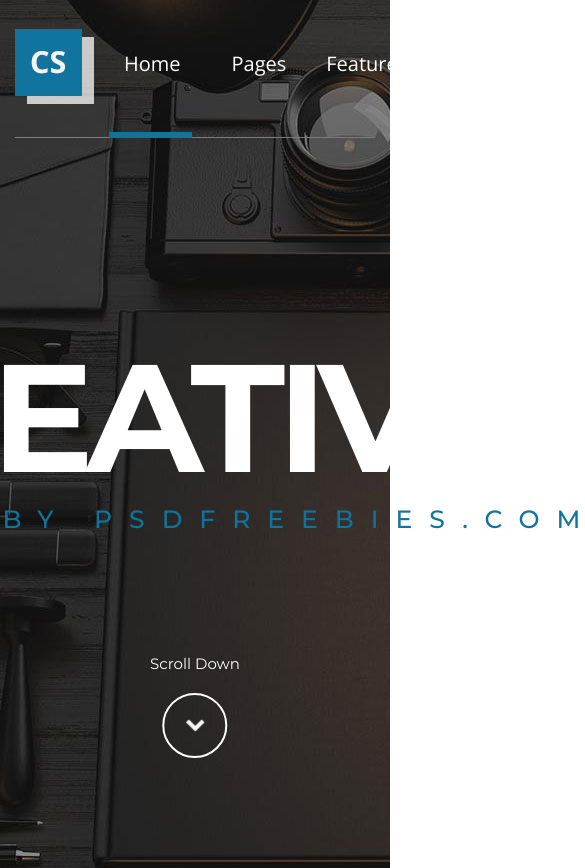
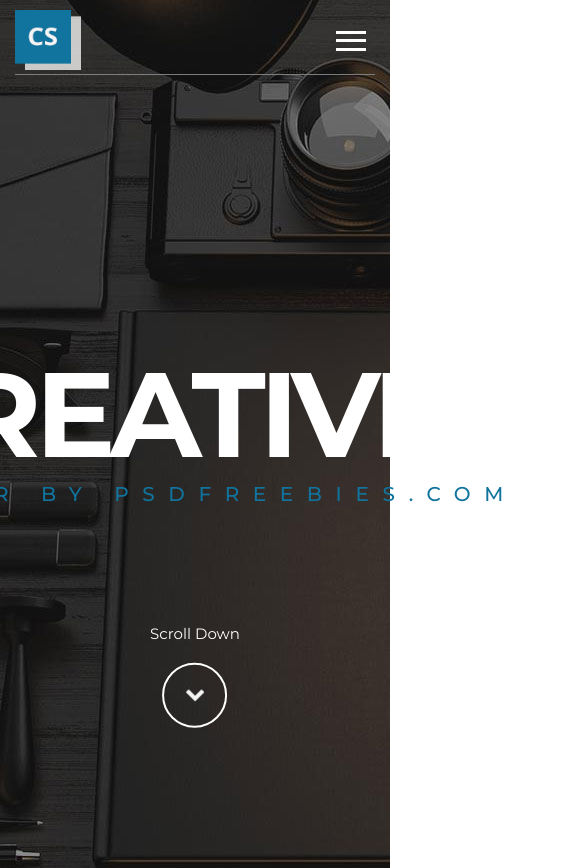
Before and after one commit to dmitriyolari/new-project, a website: page index.html in a window 390 px wide. Shown: the top 868 px of the page, 585 px wide, since content can reach past the window. Drawn offline with nearby package versions, Linux system fonts and the light colour scheme.

Commit message:
add nav-toggle button hide nav menu

```diff
--- a/index.html
+++ b/index.html
@@ -57,6 +57,9 @@
                     </li>
                 </ul>
             </nav>
+            <button class="nav-toggle" id="nav_toggle" type="button">
+                <span class="nav-toggle_item">Menu</span>
+            </button>
         </div><!-- /.header_inner -->
     </div><!-- /.container -->
 </header>
--- a/styles/style.scss
+++ b/styles/style.scss
@@ -30,7 +30,7 @@ p {
   margin: 0 auto;
 }
 
-.header {
+header.header {
   width: 100%;
 
   position: absolute;
@@ -49,12 +49,66 @@ p {
     border-bottom: 1px solid #7c7c7c;
   }
 
-    .header_logo {
-      margin-right: 15px;
+  .header_logo {
+    margin-right: 15px;
+  }
+
+  .nav-toggle {
+    display: none;
+
+    width: 30px;
+    padding: 10px 0;
+    font-size: 0;
+    color: transparent;
+    border: 0;
+    background: none;
+    cursor: pointer;
+
+    position: absolute;
+    top: 30px;
+    right: 24px;
+    z-index: 1;
+  }
+
+  .nav-toggle_item {
+    display: block;
+    width: 100%;
+    height: 3px;
+    background-color: #fff;
+
+    position: absolute;
+    top: 0;
+    right: 0;
+    bottom: 0;
+    left: 0;
+
+    margin: auto;
+    transition: background .2s linear;
+
+    &:before, &:after {
+      content: "";
+      width: 100%;
+      height: 3px;
+      background-color: #fff;
+
+      position: absolute;
+      left: 0;
+      z-index: 1;
+
+      transition: transform .2s linear;
     }
+
+    &:before {
+      top: -8px;
+    }
+
+    &:after {
+      bottom: -9px;
+    }
+  }
 }
 
-.nav {
+nav.nav {
   display: flex;
   justify-content: space-between;
 
@@ -833,3 +887,86 @@ footer.copyright {
       }
     }
   }/* media 992px < x < 1230px */
+
+
+@media (max-width: 992px) {
+
+  header.header {
+
+    .header_inner {
+
+      .header_logo {
+
+        img {
+          width: 66px;
+          height: 60px;
+        }
+      }
+    }
+  }
+
+  nav.nav {
+    justify-content: center;
+
+    .nav-link {
+      font-size: 19px;
+    }
+
+    .nav-map {
+
+      .active {
+        padding: 10px 0 20px;
+      }
+
+      li {
+        margin-right: 30px;
+        padding: 10px 0 20px;
+      }
+    }
+
+    .nav-social {
+      display: none;
+    }
+  }/* Nav map */
+
+  div.intro {
+
+    .intro_inner {
+
+      .intro_title {
+        font-size: 120px;
+      }
+
+      .intro_subtitle {
+        font-size: 20px;
+      }
+    }
+
+  }/* div.intro */
+
+
+}/* media 768px < x < 992px */
+
+@media (max-width: 768px) {
+  header.header {
+    padding: 10px 0;
+
+    .nav-toggle {
+      display: block;
+    }
+  }
+  nav.nav {
+    display: none;
+  }
+}/* media 576px < x < 768px */
+
+
+
+@media (max-width: 576px) {
+
+}/* media 320px < x < 576px */
+
+
+@media (max-width: 320px) {
+
+}/* media 320px < x < 576px */
```
Also changed, not shown: styles/style.css, 1 other file.
